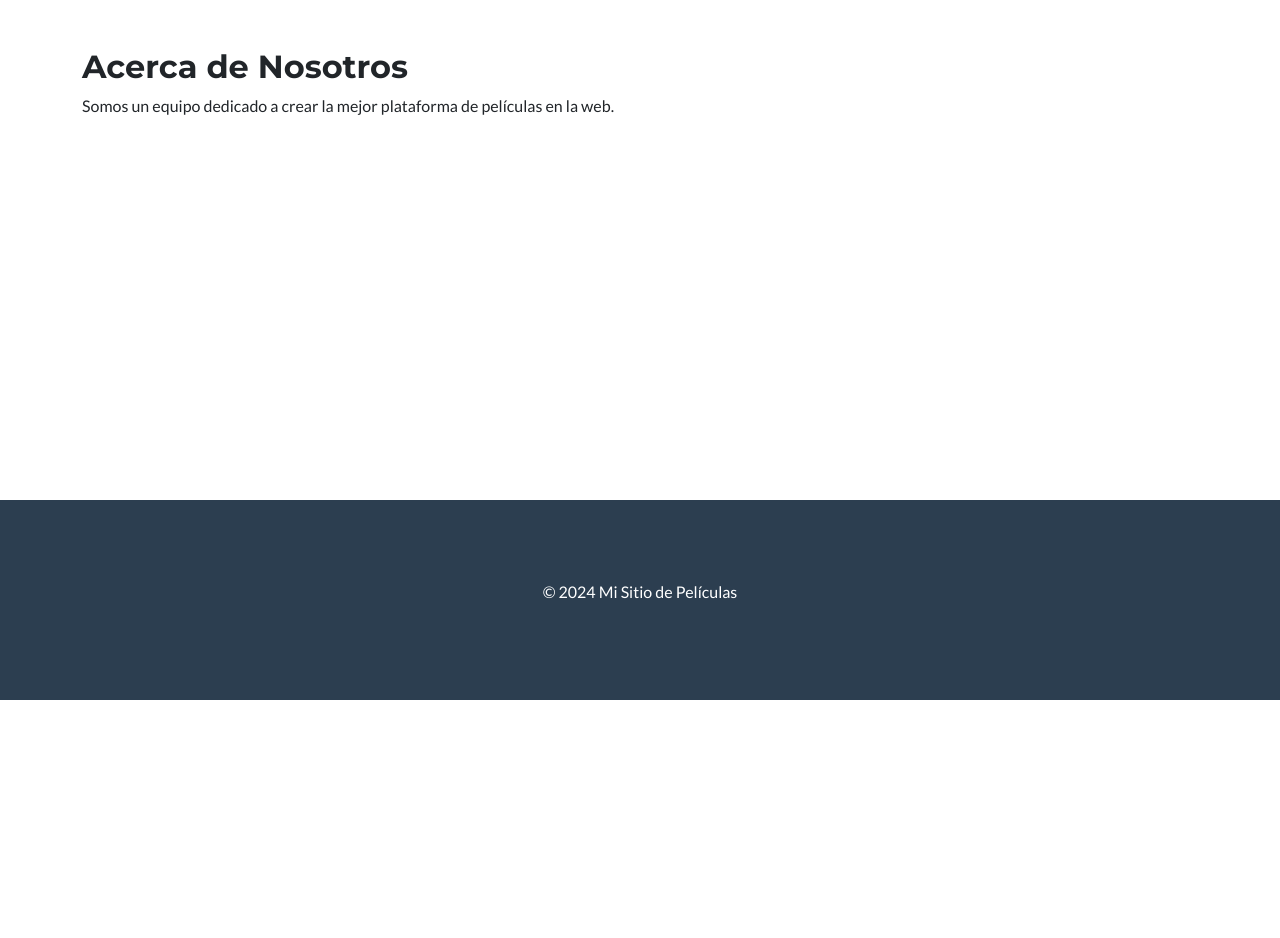
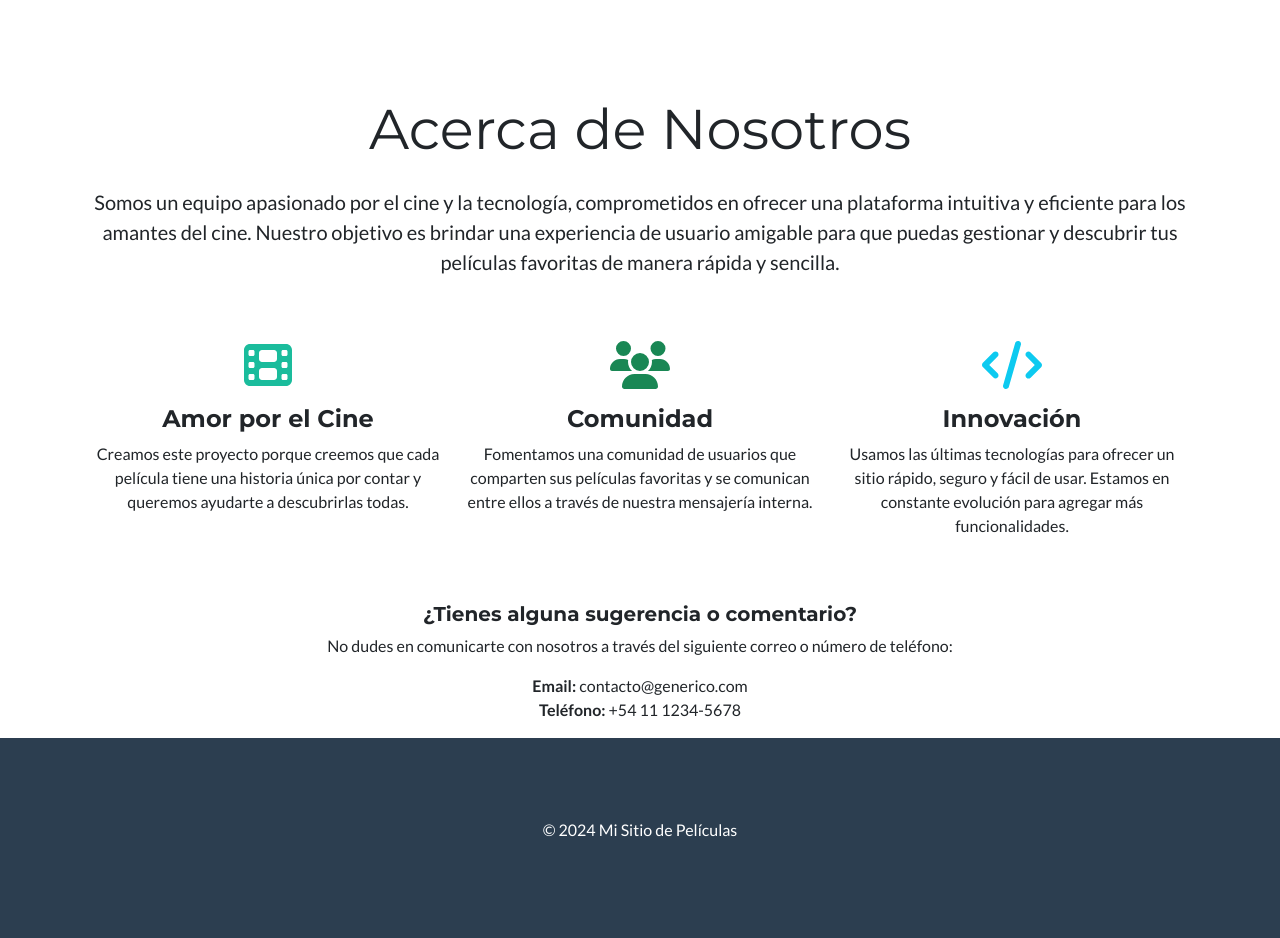
Before and after one commit to Nicolas-Alvaredo/Alvaredo---Proyecto-Final-Python---Coderhouse, a Django app: page /acerca-de-mi/ in a window 1280 px wide. Shown: the part 100-1038 px from the top of the page. Before the commit the page ends 800 px from the top, so only its background shows below. Run offline with Django 5.2, Linux system fonts and the light colour scheme; some libraries are stand-ins or nearby versions.

Commit message:
Mejoras en readme y acerca de mi

```diff
--- a/mi_app/templates/mi_app/acerca_de_mi.html
+++ b/mi_app/templates/mi_app/acerca_de_mi.html
@@ -3,6 +3,43 @@
 {% block title %}Acerca de Nosotros{% endblock %}
 
 {% block content %}
-    <h2>Acerca de Nosotros</h2>
-    <p>Somos un equipo dedicado a crear la mejor plataforma de películas en la web.</p>
+<div class="container mt-5">
+    <div class="row">
+        <div class="col-md-12 text-center">
+            <h2 class="display-4 mb-4">Acerca de Nosotros</h2>
+            <p class="lead">Somos un equipo apasionado por el cine y la tecnología, comprometidos en ofrecer una plataforma intuitiva y eficiente para los amantes del cine. Nuestro objetivo es brindar una experiencia de usuario amigable para que puedas gestionar y descubrir tus películas favoritas de manera rápida y sencilla.</p>
+        </div>
+    </div>
+
+    <div class="row text-center mt-5">
+        <div class="col-md-4">
+            <i class="fas fa-film fa-3x mb-3 text-primary"></i>
+            <h4>Amor por el Cine</h4>
+            <p>Creamos este proyecto porque creemos que cada película tiene una historia única por contar y queremos ayudarte a descubrirlas todas.</p>
+        </div>
+
+        <div class="col-md-4">
+            <i class="fas fa-users fa-3x mb-3 text-success"></i>
+            <h4>Comunidad</h4>
+            <p>Fomentamos una comunidad de usuarios que comparten sus películas favoritas y se comunican entre ellos a través de nuestra mensajería interna.</p>
+        </div>
+
+        <div class="col-md-4">
+            <i class="fas fa-code fa-3x mb-3 text-info"></i>
+            <h4>Innovación</h4>
+            <p>Usamos las últimas tecnologías para ofrecer un sitio rápido, seguro y fácil de usar. Estamos en constante evolución para agregar más funcionalidades.</p>
+        </div>
+    </div>
+
+    <div class="row mt-5">
+        <div class="col-md-12 text-center">
+            <h5>¿Tienes alguna sugerencia o comentario?</h5>
+            <p>No dudes en comunicarte con nosotros a través del siguiente correo o número de teléfono:</p>
+            <p>
+                <strong>Email:</strong> contacto@generico.com<br>
+                <strong>Teléfono:</strong> +54 11 1234-5678
+            </p>
+        </div>
+    </div>
+</div>
 {% endblock %}
```
Also changed, not shown: README.md.
